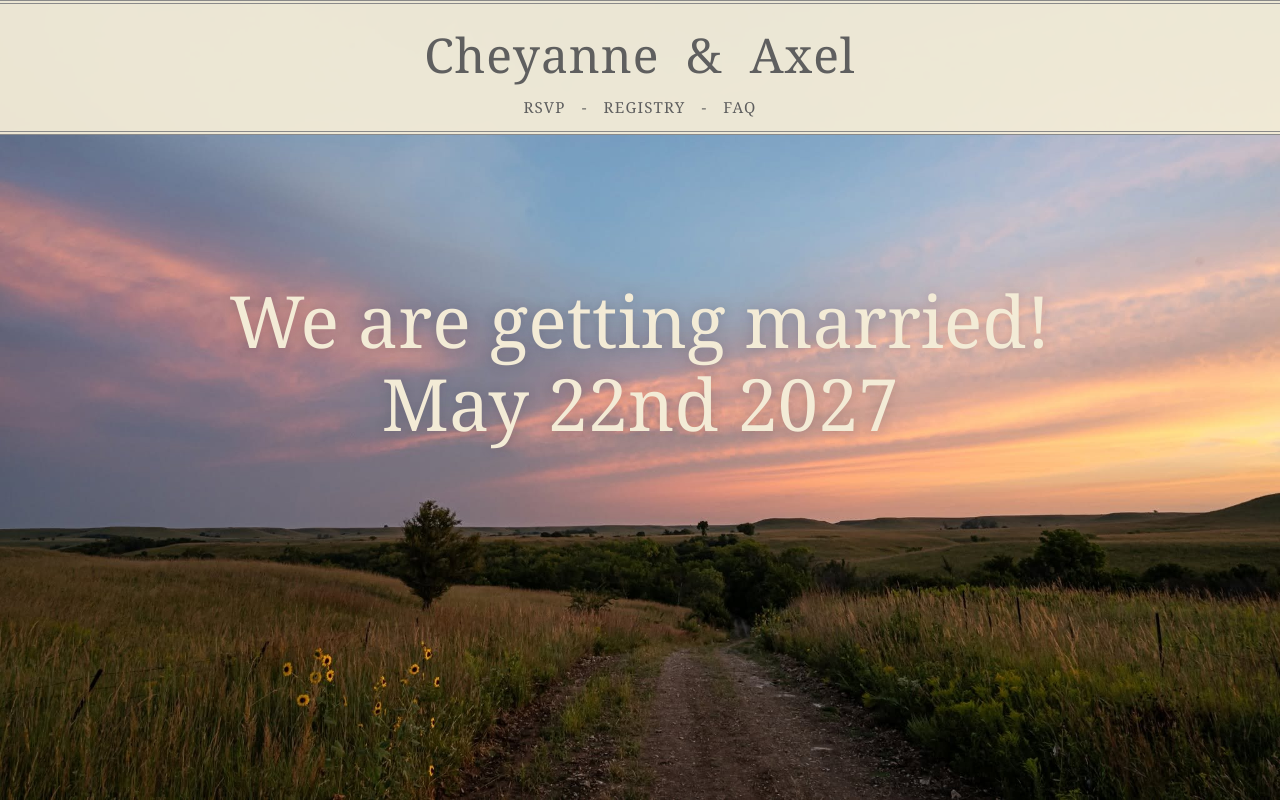
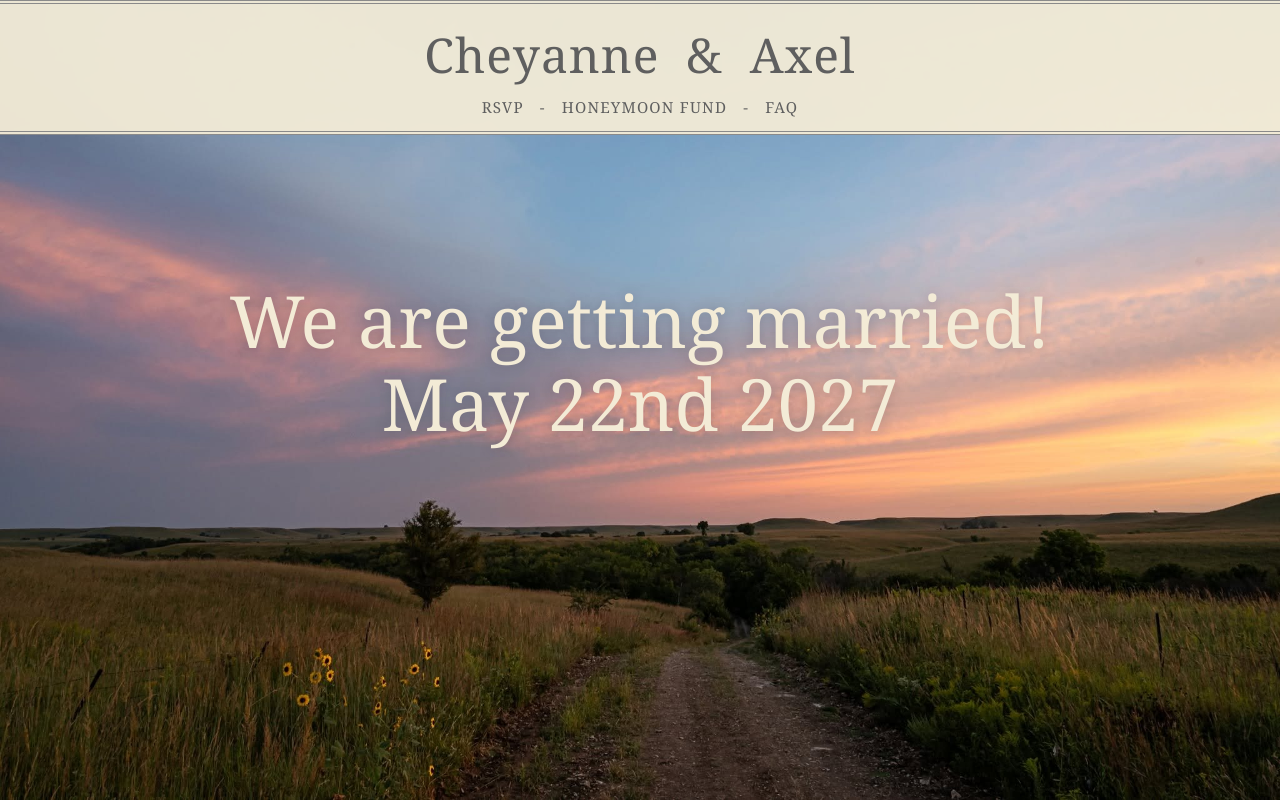
Before and after one commit to bcaxel3/wedding, a plain HTML site: page index.html in a window 1280 px wide. Drawn offline with Linux system fonts and the light colour scheme.

Commit message:
Update index.html
Changed from registry to honey moon fund

```diff
--- a/index.html
+++ b/index.html
@@ -10,7 +10,7 @@
 <body>
   <header class="banner">
     <a class="names" href="index.html">Cheyanne &nbsp;&amp;&nbsp; Axel</a>
-    <nav><a href="rsvp.html">RSVP</a><span class="sep">-</span><a href="registry.html">Registry</a><span class="sep">-</span><a href="faq.html">FAQ</a></nav>
+    <nav><a href="rsvp.html">RSVP</a><span class="sep">-</span><a href="registry.html">Honeymoon Fund</a><span class="sep">-</span><a href="faq.html">FAQ</a></nav>
   </header>
 
   <main class="hero">
```
